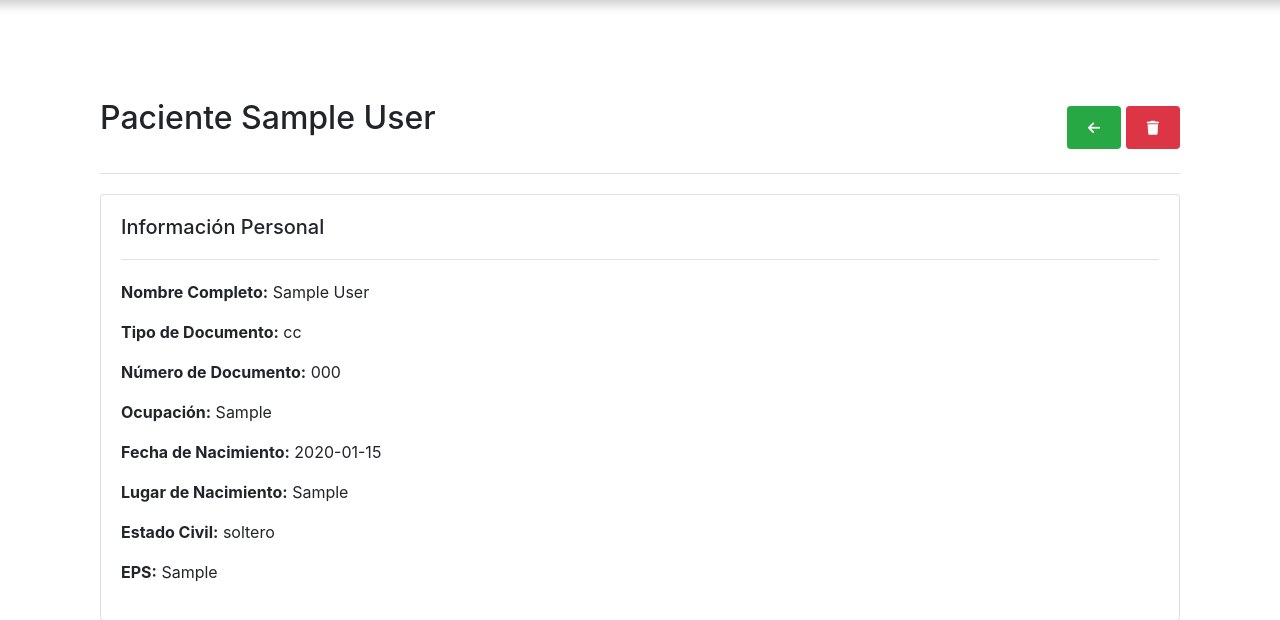
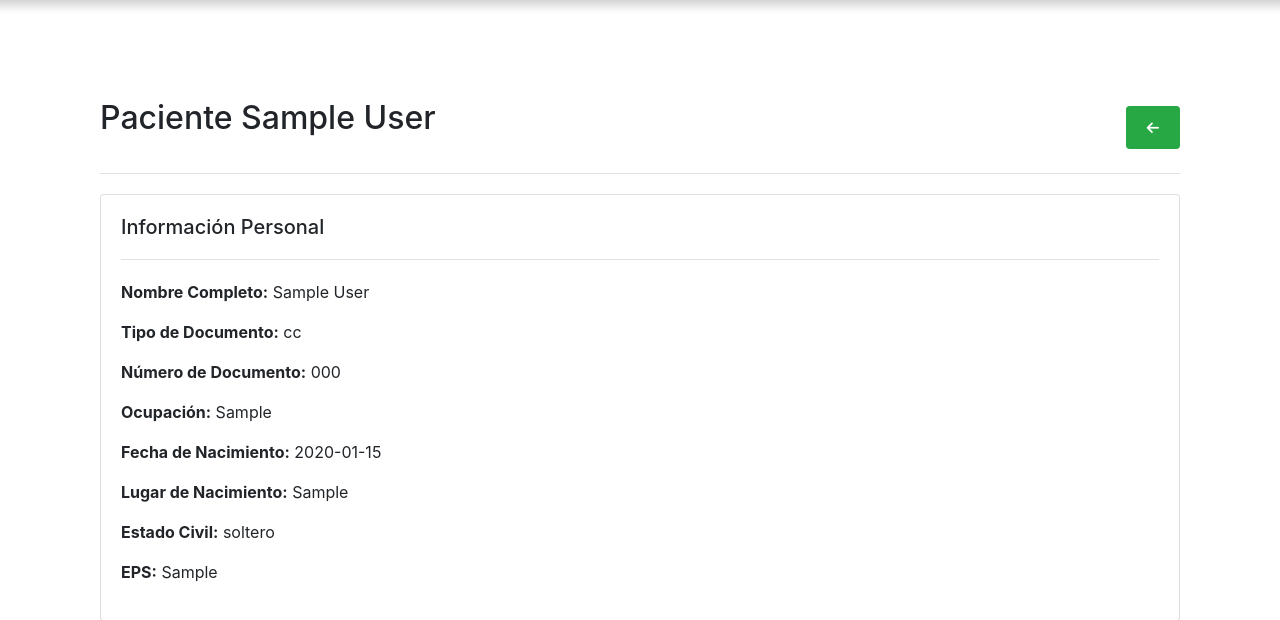
Before and after one commit to ale-caromar/Flask-PyMySQL-project, a Flask app: page /show_patient/1 in a window 1280 px wide. Shown: the part 77-697 px from the top of the page. Run offline with Flask 3, Linux system fonts and the light colour scheme; the visitor is signed in with stand-in values (Sample User, id 1); tables that the repository leaves empty hold one stand-in row (values such as "Sample post"); some libraries are stand-ins or nearby versions.

Commit message:
Ajustes y correciones

```diff
--- a/flask_app/models/patients.py
+++ b/flask_app/models/patients.py
@@ -279,23 +279,20 @@ class Patient(Person):
     # Método para eliminar un paciente
     @classmethod
     def delete_patient(cls, formulario):
-        # Consulta SQL para eliminar el historial asociado al paciente
+        # Elimina las citas asociadas al paciente
+        appointment_query = """DELETE FROM appointment WHERE patient_id = %(patient_id)s"""
+        connectToMySQL('lifeblue_db').query_db(appointment_query, formulario)
+
+        # Elimina el historial asociado al paciente
         history_query = """DELETE FROM history WHERE patient_id = %(patient_id)s"""
-
-        # Ejecuta la consulta para eliminar registros de la historia clínica
         connectToMySQL('lifeblue_db').query_db(history_query, formulario)
 
-        # Consulta SQL para eliminar el registro del paciente
+        # Elimina el registro del paciente
         patient_query = """DELETE FROM patient WHERE id = %(patient_id)s"""
-
-        # Ejecuta la consulta para eliminar el registro del paciente
         connectToMySQL('lifeblue_db').query_db(patient_query, formulario)
 
-        # Consulta SQL para eliminar la persona asociada al id de un paciente.
+        # Elimina el registro de la persona asociada al paciente
         person_query = """DELETE FROM person WHERE id = (SELECT person_id FROM patient WHERE id = %(patient_id)s)"""
-
-        # Ejecuta la consulta para eliminar el registro de la persona asociada al paciente
         result = connectToMySQL('lifeblue_db').query_db(person_query, formulario)
 
-        # Devuelve el resultado del proceso
         return result
--- a/flask_app/templates/all_patients.html
+++ b/flask_app/templates/all_patients.html
@@ -42,7 +42,7 @@
                                 <td>{{ patient.docu_number }}</td>
                                 <td>{{ patient.phone }}</td>
                                 <td>
-                                    <a href="{{ url_for('show_patient', id=patient.id) }}" class="btn btn-primary btn-sm" data-bs-toggle="tooltip" title="Ver datos personales del paciente">
+                                    <a href="{{ url_for('show_patient', id=patient.id) }}" class="btn btn-primary btn-sm" data-bs-toggle="tooltip" title="Ver informe del paciente">
                                         <i class="fas fa-file-alt"></i>
                                     </a>
                                     <a href="{{ url_for('add_route', patient_id=patient.id) }}" class="btn btn-secondary btn-sm" data-bs-toggle="tooltip" title="Registrar evolución">
--- a/flask_app/templates/show_patient.html
+++ b/flask_app/templates/show_patient.html
@@ -8,14 +8,9 @@
     <div class="d-flex justify-content-between align-items-center mb-4">
         <h2 class="me-4">Paciente {{ patient.first_name }} {{patient.last_name}}</h2>
         <div class="d-flex" style="gap: 15px;">
-            <form class="no-border-form" action="/delete_patient" method="POST" onsubmit="return confirm('Si haces clic en aceptar no podrás recuperar la Información. ¿Deseas continuar? Ten en cuenta que la historia clínica se debe conservar por 15 años.');">
-                <a href="{{ url_for('all_patients') }}" class="btn btn-success btn-sm" data-bs-toggle="tooltip" title="Regresar">
-                    <i class="fas fa-arrow-left"></i>
-                </a>
-                <button type="submit" class="btn btn-danger btn-sm" data-bs-toggle="tooltip" title="Eliminar paciente">
-                    <i class="fas fa-trash"></i>
-                </button>
-            </form>
+            <a href="{{ url_for('all_patients') }}" class="btn btn-success btn-sm" data-bs-toggle="tooltip" title="Regresar">
+                <i class="fas fa-arrow-left"></i>
+            </a>
         </div>
     </div>
     <!-- Línea de separación -->
```
